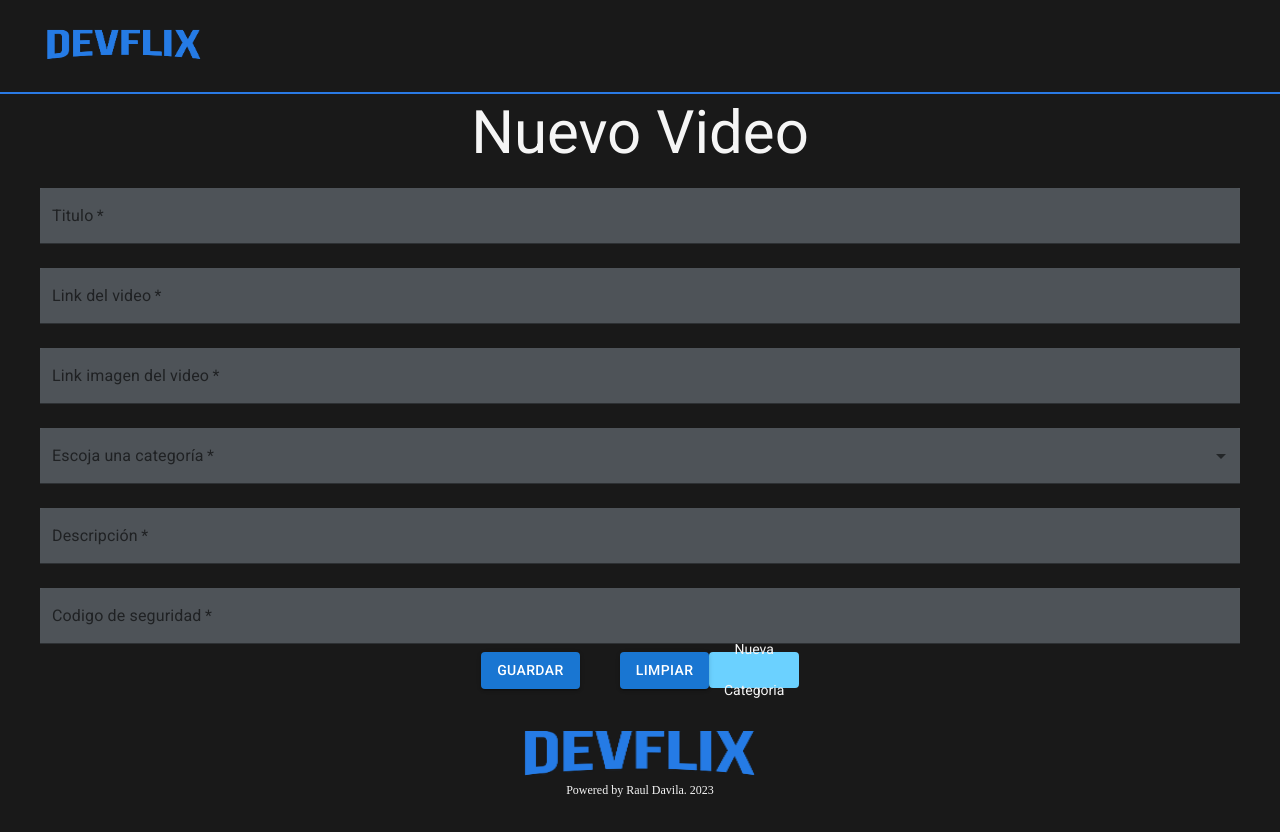
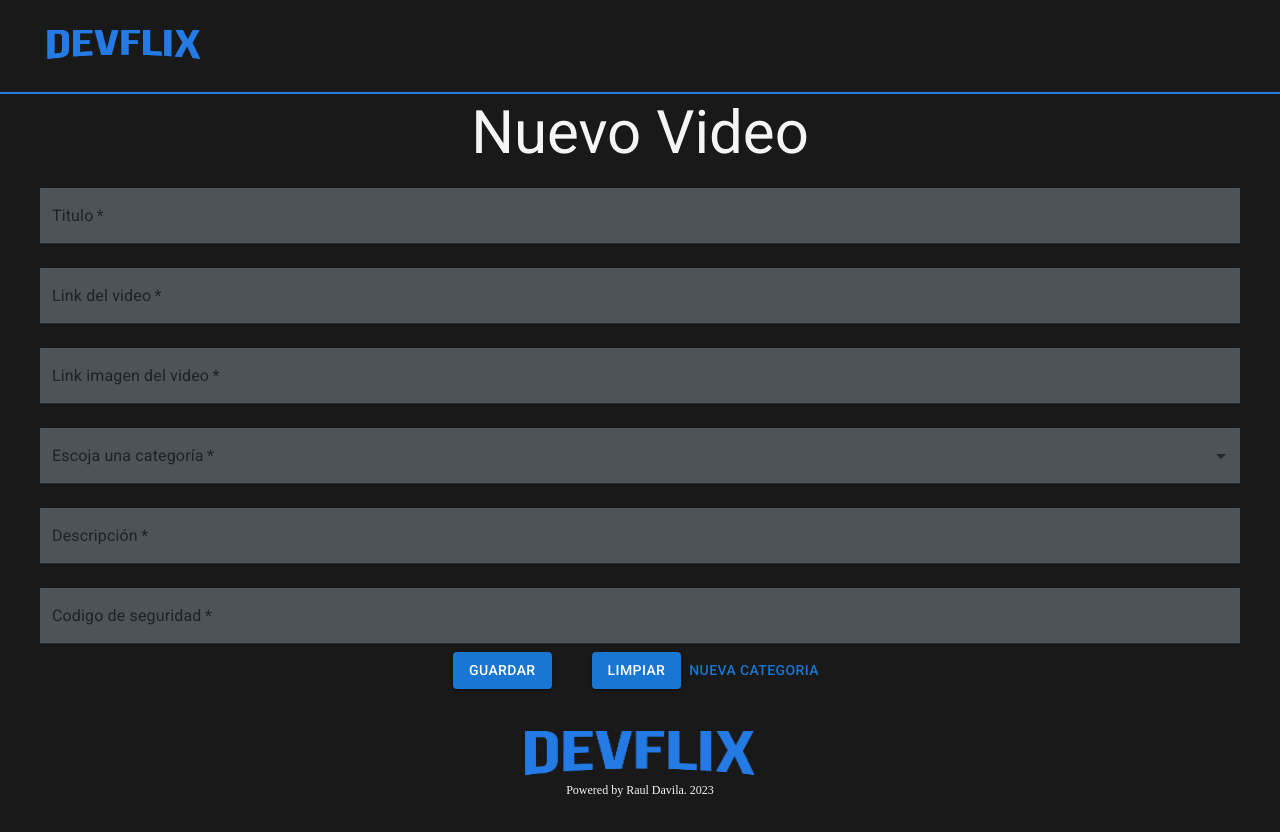
Before and after one commit to magoMercurio/aluraflix-vite-challenge, a React (Vite) app: page /nuevovideo in a window 1280 px wide. Built offline with nearby package versions, Linux system fonts and the light colour scheme.

Commit message:
Update NuevoVideo.jsx

```diff
--- a/src/pages/NuevoVideo.jsx
+++ b/src/pages/NuevoVideo.jsx
@@ -4,6 +4,7 @@ import styled from 'styled-components'
 import { TextField, MenuItem, Box, Button } from '@mui/material'
 import { TitleBig  } from '../components/Ui'
 import { Abtn } from '../components/Ui'
+import { useNavigate } from 'react-router-dom'
 
 
 const TextFieldStyled = styled(TextField)`
@@ -20,10 +21,11 @@ const BtnContainer = styled.div`
 `
 
 const BtnNuevaCategoria = styled(Abtn)`
-width: 89.5px;
-height: 36px;
-border-radius: 4px;
-font-size: 14px;
+  width: 89.5px;
+  height: 36px;
+  font-size: 14px;
+
+
 `
 
 
@@ -131,10 +133,10 @@ const NuevoVideo = ({ categorias }) => {
               Limpiar
             </Button>
 
-              <BtnNuevaCategoria
+              <Button link to
                 >
                 Nueva Categoria
-              </BtnNuevaCategoria>
+              </Button>
 
           </BtnContainer>
 
```
